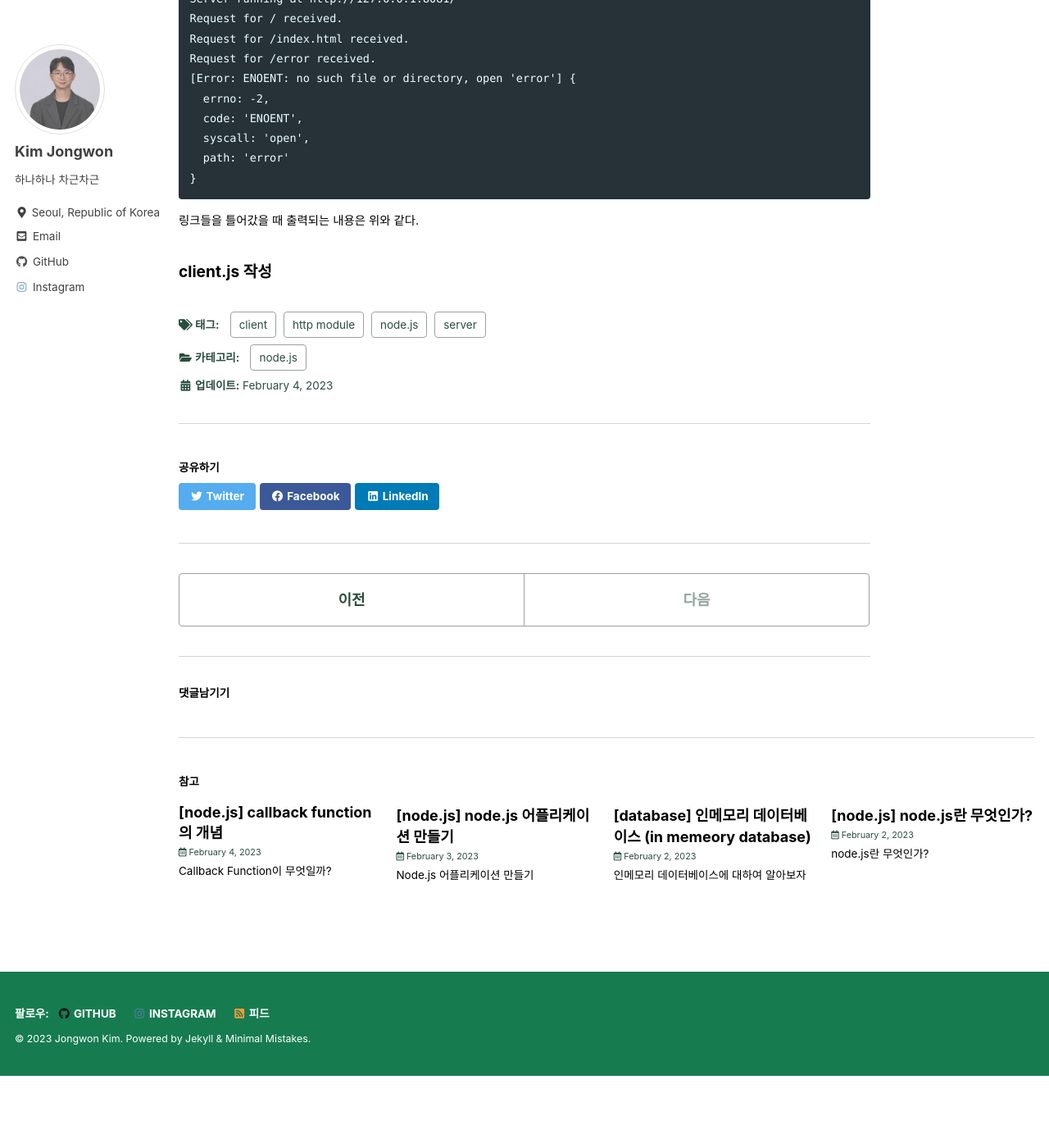
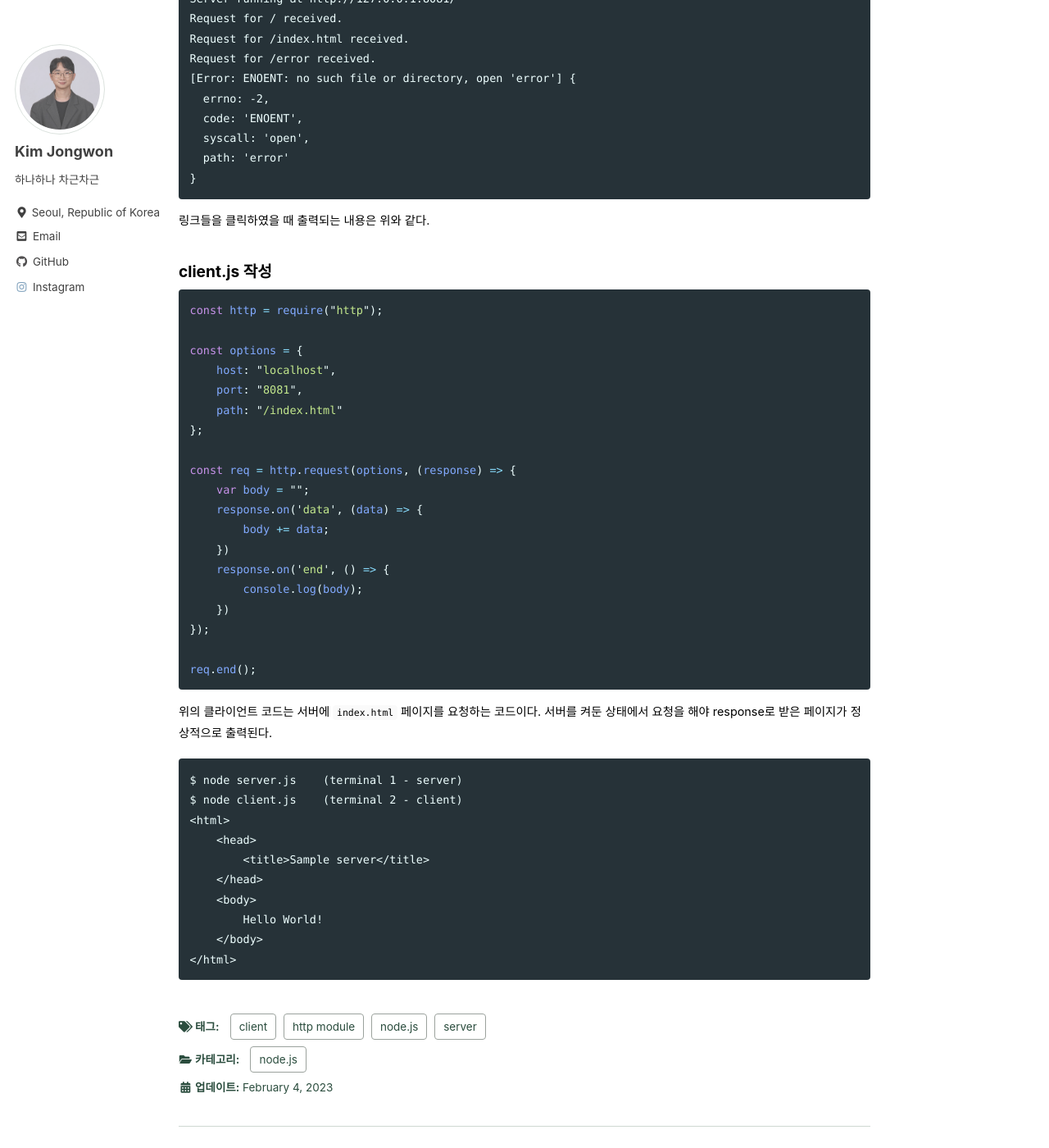
Before and after one commit to wonnx/wonnx.github.io, a Jekyll site: the page built from _posts/2023-02-04-http module.md, in a window 1280 px wide and 1400 px high, scrolled down 1759 px. Shown: the whole window at 82% size. Built offline with Jekyll 4.4.1, drawn with Linux system fonts in a browser that asks for light colours; cached includes are drawn as plain includes; comment, search, counter and statistics services are not loaded; before the commit the page ends 3071 px from its top, so only the background shows below that.

Commit message:
230204 http module

````diff
--- a/_posts/2023-02-04-http module.md
+++ b/_posts/2023-02-04-http module.md
@@ -81,6 +81,41 @@ Request for /error received.
   path: 'error'
 }
 ```
-링크들을 틀어갔을 때 출력되는 내용은 위와 같다.
+링크들을 클릭하였을 때 출력되는 내용은 위와 같다.
 
 #### client.js 작성
+```javascript
+const http = require("http");
+
+const options = {
+    host: "localhost",
+    port: "8081",
+    path: "/index.html"
+};
+
+const req = http.request(options, (response) => {
+    var body = "";
+    response.on('data', (data) => {
+        body += data;
+    })
+    response.on('end', () => {
+        console.log(body);
+    })
+});
+
+req.end();
+```
+위의 클라이언트 코드는 서버에 `index.html` 페이지를 요청하는 코드이다. 서버를 켜둔 상태에서 요청을 해야 response로 받은 페이지가 정상적으로 출력된다.
+
+```text
+$ node server.js    (terminal 1 - server)
+$ node client.js    (terminal 2 - client)
+<html>
+    <head>
+        <title>Sample server</title>
+    </head>
+    <body>
+        Hello World!
+    </body>
+</html>
+```
````
